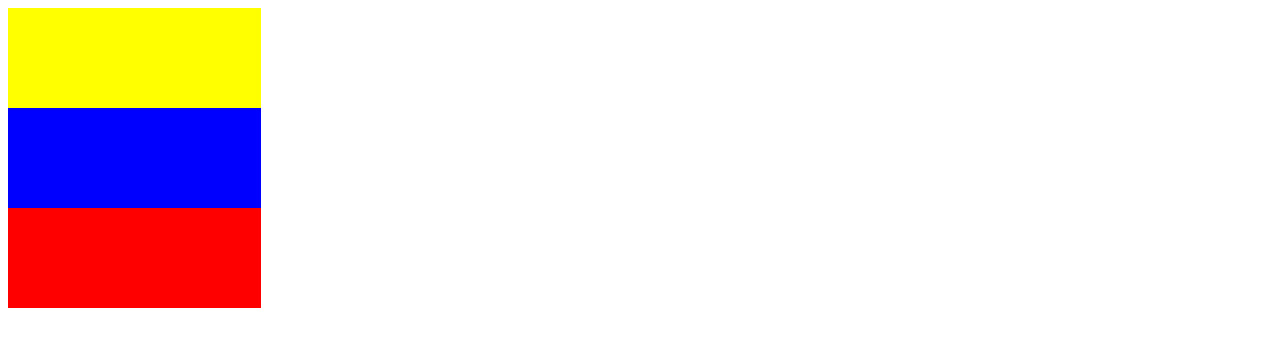
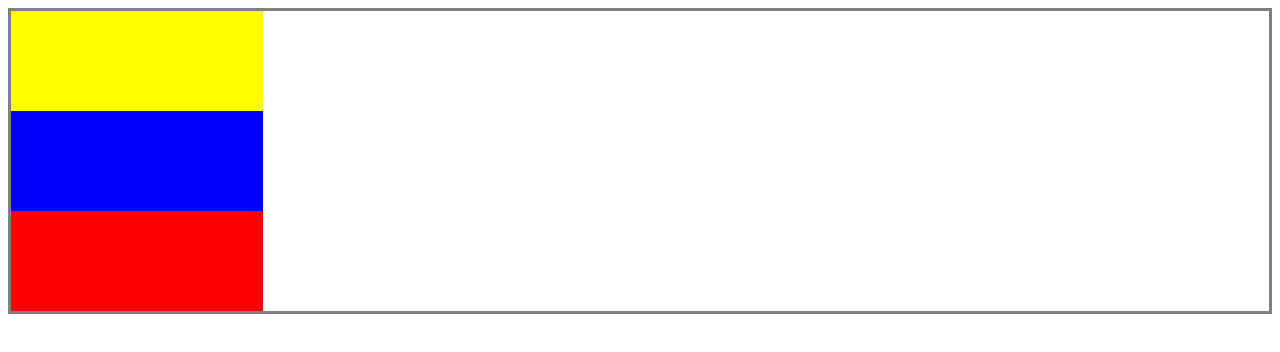
Before and after one commit to mabe1016/Floatings, a plain HTML site: page index.html in a window 1280 px wide. Drawn offline with Linux system fonts and the light colour scheme.

Commit message:
corregido

```diff
--- a/index.html
+++ b/index.html
@@ -5,7 +5,7 @@
 	</head>
 	<body>
 		<!-- Pon tu codigo aqui -->
-		<div>
+		<div class="marco">
 			<div class="amarillo"></div>
 			<div class="azul"></div>
 			<div class="rojo"></div>
--- a/main.css
+++ b/main.css
@@ -1,4 +1,7 @@
 /* Pon tu código css aqui{ }*/
+.marco{
+	border: 3px solid grey;
+}
 .amarillo{
 	background: yellow;
 	width: 20%;
```
